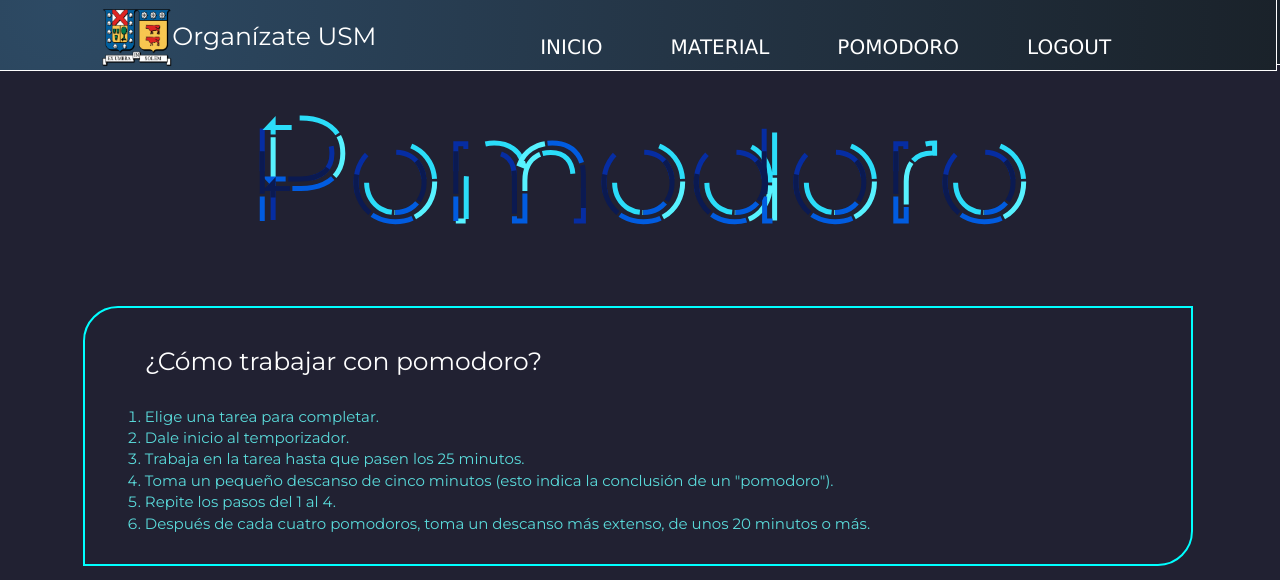
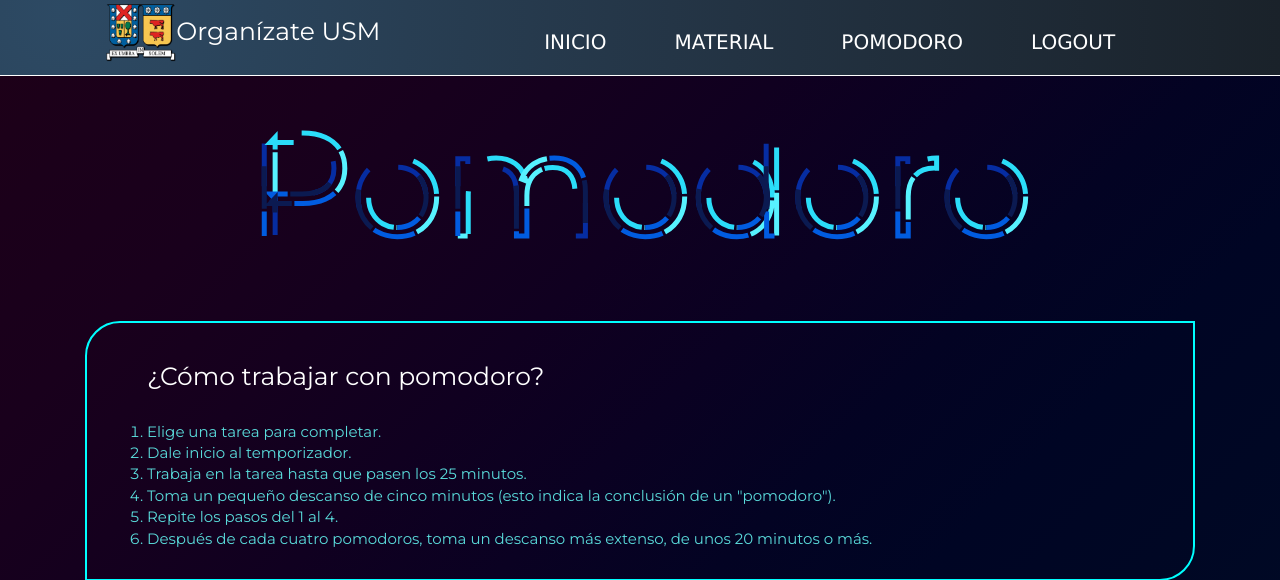
Before and after one commit to Organizate-USM/Organizate_USM, a Flask app: page /pomodoro in a window 1280 px wide. Shown: the top 580 px of the page. Run offline with Flask 2, Linux system fonts and the light colour scheme; the visitor is signed in with stand-in values (Sample User, id 1); some libraries are stand-ins or nearby versions.

Commit message:
arreglos

```diff
--- a/static/css/pomodoro.css
+++ b/static/css/pomodoro.css
@@ -148,7 +148,7 @@ font-size: 2rem;
   position: fixed;
   width: 102%;
   height: 80px;
-  margin: -15px;
+  margin: -25px;
   z-index: 1;
   border: 1px solid white;
   background-image: radial-gradient(circle at 6.56% 19.58%, #2d4a64 0, #243546 50%, #1a222a 100%);
@@ -168,6 +168,7 @@ align-items: center;
   width: 80%;
   margin: auto;
   align-items: center;
+  margin-top:-10px;
 }
 
 /* nav ul{
--- a/templates/base/base.html
+++ b/templates/base/base.html
@@ -30,7 +30,6 @@
     src="https://code.jquery.com/jquery-3.2.1.js"
     integrity="sha256-DZAnKJ/6XZ9si04Hgrsxu/8s717jcIzLy3oi35EouyE="
     crossorigin="anonymous"></script>
-    <header class=main-head>
     <input id="user" type="text" value="{{username}}">
 
     {% with messages = get_flashed_messages() %}
--- a/templates/index.html
+++ b/templates/index.html
@@ -17,6 +17,7 @@ script_js
 {% endblock %}
 
 {% block content %}
+    <header class="main-head">
         <nav id="navusm">
             <div id="logoimg">
                 <img src="static\img\img.png" alt="logo" width="70" height="70">
```
